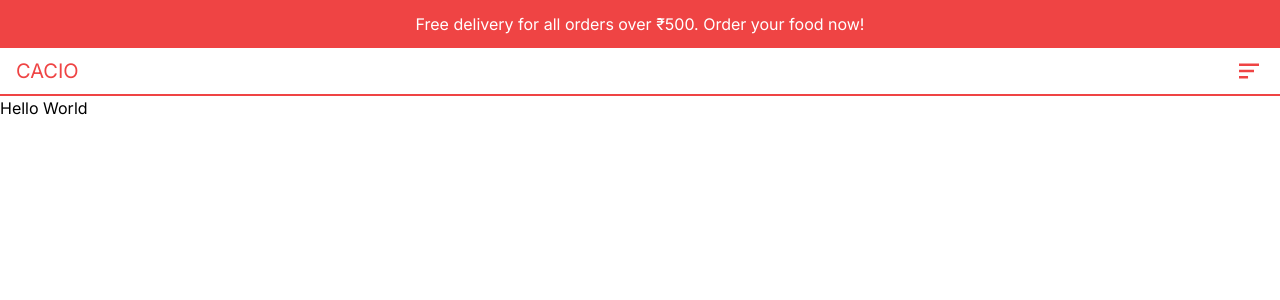
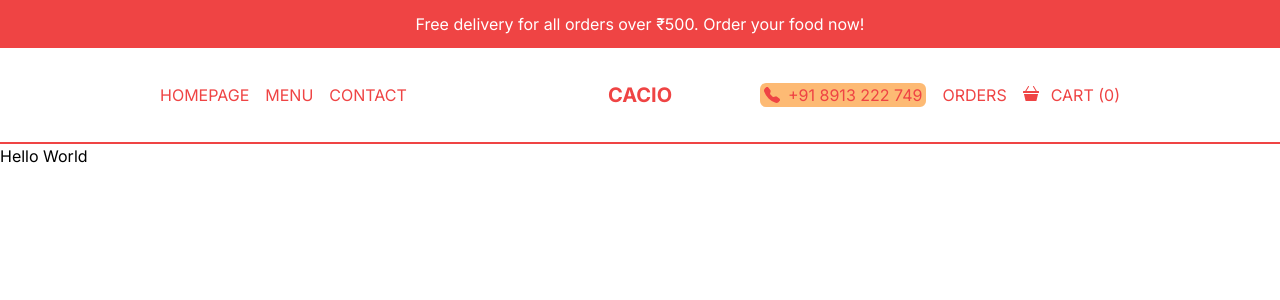
Before and after one commit to anoopraju31/restaurant-food-delivery-app, a Next.js app: page / in a window 1280 px wide. Shown: the top 300 px of the page. Built offline with nearby package versions, Linux system fonts and the light colour scheme.

Commit message:
Navbar component - full responsive

```diff
--- a/src/components/CartIcon.tsx
+++ b/src/components/CartIcon.tsx
@@ -1,13 +1,14 @@
+import Link from 'next/link'
 import { BsFillBasket3Fill } from 'react-icons/bs'
 
 const CartIcon = () => {
 	return (
-		<div className='flex items-center gap-4'>
+		<Link href='/cart' className='flex items-center gap-2'>
 			<div className='relative w-8 h-8 md:w-5 md:h-5'>
 				<BsFillBasket3Fill />
 			</div>
 			<span>Cart (0)</span>
-		</div>
+		</Link>
 	)
 }
 
--- a/src/components/Menu.tsx
+++ b/src/components/Menu.tsx
@@ -31,9 +31,8 @@ const Menu = () => {
 					<Link href={user ? '/orders' : 'login'}>
 						{user ? 'Orders' : 'Login'}
 					</Link>
-					<Link href='/cart'>
-						<CartIcon />
-					</Link>
+
+					<CartIcon />
 				</div>
 			) : null}
 		</div>
--- a/src/components/Navbar.tsx
+++ b/src/components/Navbar.tsx
@@ -1,18 +1,44 @@
 import Link from 'next/link'
-import React from 'react'
+import { BsFillTelephoneFill } from 'react-icons/bs'
 import Menu from './Menu'
+import { CartIcon } from '.'
 
 const Navbar = () => {
+	// ! Temporary User
+	const user = null
+
 	return (
-		<header className='w-full h-12 p-4 flex items-center justify-between border-b-2 border-b-red-500 text-red-500 uppercase'>
+		<header className='w-full h-12 md:h-24 p-4 lg:px-20 xl:px-40 flex items-center justify-between border-b-2 border-b-red-500 text-red-500 uppercase'>
+			{/* Left Links */}
+			<div className='hidden flex-1 md:flex gap-4'>
+				<Link href='/'>Homepage</Link>
+				<Link href='/menu'>Menu</Link>
+				<Link href='/'>Contact</Link>
+			</div>
+
 			{/* Logo */}
-			<div className='text-xl'>
+			<div className='text-xl md:font-bold md:text-center '>
 				<Link href='/'> Cacio </Link>
 			</div>
 
 			{/* Menu */}
-			<div>
+			<div className='md:hidden'>
 				<Menu />
+			</div>
+
+			{/* Right Links */}
+			<div className='hidden flex-1 md:flex gap-4 justify-end items-center'>
+				<div className='md:absolute top-3 r-2 xl:static flex items-center gap-2 cursor-pointer bg-orange-300 px-1 rounded-md'>
+					<BsFillTelephoneFill />
+					<span> +91 8913 222 749 </span>
+				</div>
+
+				<Link href={user ? '/login' : '/orders'}>
+					{' '}
+					{user ? 'Login' : 'Orders'}{' '}
+				</Link>
+
+				<CartIcon />
 			</div>
 		</header>
 	)
```
